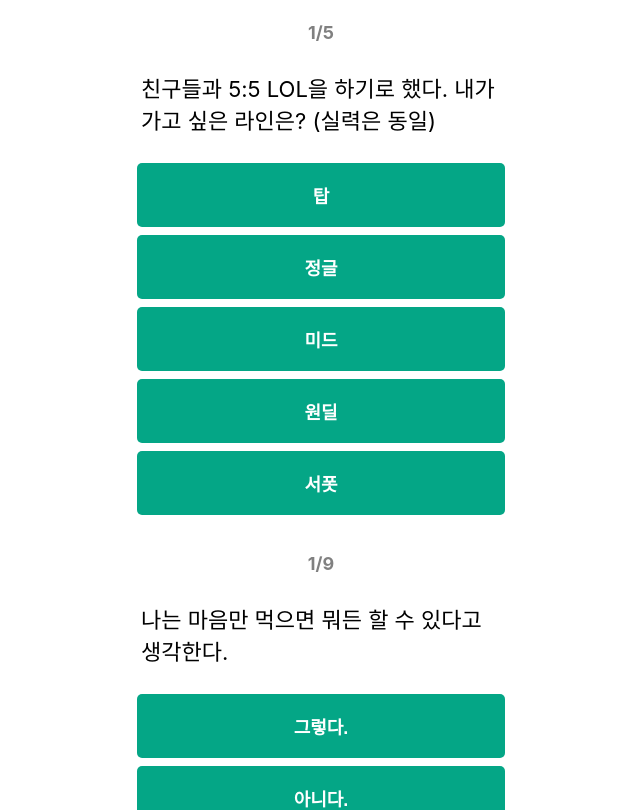
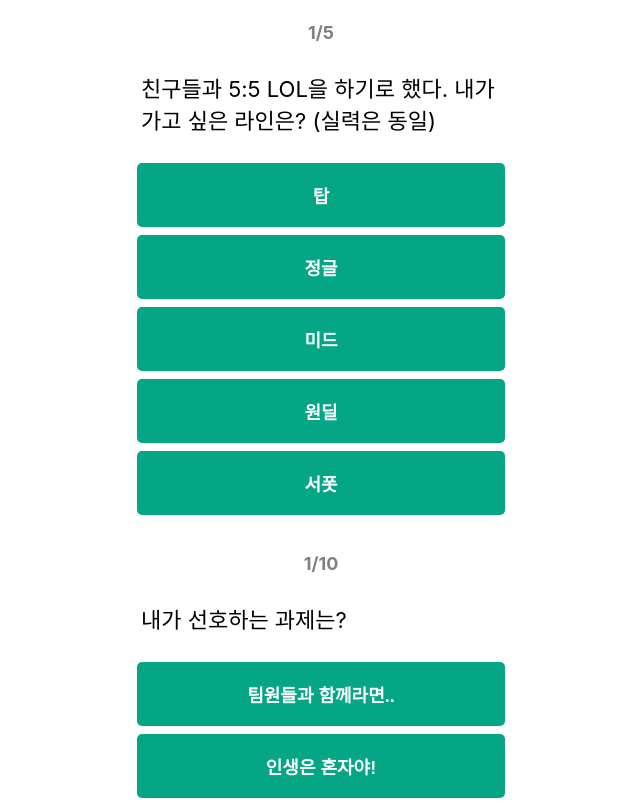
Before and after one commit to YWTechIT/project-military-test, a React (Create React App) app: page / in a window 1280 px wide. Shown: the top 810 px of the page, without its empty margins (319-959 px from the left). Built offline with nearby package versions, Linux system fonts and the light colour scheme.

Commit message:
Update Combat question / answers

```diff
--- a/src/pages/Combat/Constant.js
+++ b/src/pages/Combat/Constant.js
@@ -1,87 +1,94 @@
 const COMBAT_QUIZ = [
 	{
 		id: 1,
-		question: "나는 마음만 먹으면 뭐든 할 수 있다고 생각한다.",
+		question: "내가 선호하는 과제는?",
 		answers: [
-			{ text: "그렇다.", short: 10, long: 0 },
-			{ text: "아니다.", short: 0, long: 10 },
+			{ text: "팀원들과 함께라면..", infantry: 0, artillery: 1, armor: 1, engineer: 1, signal: 0, intelligence: 1 },
+			{ text: "인생은 혼자야!", infantry: 1, artillery: 0, armor: 0, engineer: 0, signal: 1, intelligence: 0 },
 		],
 	},
 	{
 		id: 2,
-		question: "나는 전략게임(StarCraft, WarCraft, etc..)을 할 때 일꾼과 같은 기본적인 유닛을 많이 생산하는 편이다.",
+		question: "나는 해외여행을 갈 때",
 		answers: [
-			{ text: "그렇다.", short: 0, long: 10 },
-			{ text: "아니다.", short: 10, long: 0 },
+			{ text: "여행사를 통해 계획된 여행지를 간다.", infantry: 0, artillery: 1, armor: 0, engineer: 1, signal: 1, intelligence: 1 },
+			{ text: "계획? 그게 뭐야 일단 배낭메고 간다.", infantry: 1, artillery: 0, armor: 1, engineer: 0, signal: 0, intelligence: 0 },
 		],
 	},
 	{
 		id: 3,
-		question: "개인정비시간에 맞선임이 물건을 옮기고 있는 모습을 봤을 때 당신이 드는 생각은?",
+		question: "나는 겉으로 보여지는 것보다, 보이지 않는 곳에 신경이 더 쓰인다.",
 		answers: [
-			{ text: "(하던일을 제쳐두고) ' 제가 들겠습니다! '라고 말한다.", short: 10, long: 0},
-			{ text: "이것만 끝내고 도와줘야지라고 속으로 생각한다.", short: 5, long: 0 },
-			{ text: "나한테 시킨일이 아니니까 모른척한다.", short: 0, long: 10},
-			{ text: "어제 다 못들은 후임 연애 썰 들으러 간다.", short: 0, long: 5},
+			{ text: "그렇다.", infantry: 0, artillery: 1, armor: 0, engineer: 0, signal: 1, intelligence: 1},
+			{ text: "아니다.", infantry: 1, artillery: 0, armor: 1, engineer: 1, signal: 0, intelligence: 0},
 		],
 	},
 	{
 		id: 4,
-		question: "나는 주로 아날로그보다 디지털을 선호하는 편이다.",
+		question: "고등학교로 다시 돌아간다면 선택하고 싶은 과는?",
 		answers: [
-			{ text: "그렇다.", short: 10, long: 0 },
-			{ text: "아니다.", short: 0, long: 10 },
+			{ text: "문과", infantry: 1, artillery: 0, armor: 0, engineer: 0, signal: 0, intelligence: 1 },
+			{ text: "이과", infantry: 0, artillery: 1, armor: 1, engineer: 1, signal: 1, intelligence: 0 },
 		],
 	},
 	{
 		id: 5,
-		question: "40km 행군 도중 ' 저기 저 산만 올라면 도착이다. '라는 말을 2시간째 듣고있는 당신의 속마음은? ",
+		question: "나에게 능력이 하나 주어진다면? ",
 		answers: [
-			{ text: "' 저 산만 올라가면 도착이겠지?! ' 하며 끝까지 힘을 낸다.", short: 5, long: 0 },
-			{ text: "대체 왜 이런 코스로 가는거야?! 하며 투덜댄다.", short: 0, long: 5 },
-			{ text: "동기들도 똑같이 힘드니까 괜찮아 하며 위로한다.", short: 5, long: 5 },
-			{ text: "'소대장님, 진짜 XX 너무 힘듭니다. 제 군장 좀 들어주십쇼' 라고 얘기한다.", short: 0, long: 5 },
-
+			{ text: "상대방의 의도를 파악하는 능력", infantry: 0, artillery: 0, armor: 0, engineer: 0, signal: 0, intelligence: 5 },
+			{ text: "수학적인 계산에 탁월한 능력", infantry: 0, artillery: 5, armor: 0, engineer: 0, signal: 0, intelligence: 0 },
+			{ text: "무한 체력", infantry: 5, artillery: 0, armor: 0, engineer: 0, signal: 0, intelligence: 0 },
+            { text: "설계도만 있으면 무엇이든 지을 수 있는 능력", infantry: 0, artillery: 0, armor: 0, engineer: 5, signal: 0, intelligence: 0},
+            { text: "기계를 능숙하게 다룰 수 있는 능력", infantry: 0, artillery: 0, armor: 5, engineer: 0, signal: 5, intelligence: 0 },
 		],
     },
     {
 		id: 6,
-		question: "나에게 능력이 하나 주어진다면?!",
+		question: "집에서 15분거리인 장소에서 친구와 만나기로 했는데, 어떻게 갈까?",
 		answers: [
-			{ text: "상대방을 설득하는 능력", short: 20, long: 0 },
-			{ text: "수학적인 계산에 탁월한 능력", short: 20, long: 20 },
-			{ text: "무한 체력", short: 30, long: 0 },
-            { text: "설계도만 있으면 무엇이든 지을 수 있는 능력", short: 5, long: 0 },
-            { text: "기계를 능숙하게 다룰 수 있는 능력", short: 0, long: 20 },
+			{ text: "걸어간다.", infantry: 5, artillery: 0, armor: 0, engineer: 0, signal: 0, intelligence: 5 },
+			{ text: "대중교통 / 자차를 타고 간다.", infantry: 0, artillery: 3, armor: 3, engineer: 1, signal: 1, intelligence: 0 },
 		],
 	},
 	{
 		id: 7,
 		question: '오늘은 전술평가가 있는 날이다. 출동준비를 마치고 잠깐 후임과 쉬고있던 나. 문득 어제 불침번근무 중 무전기 배터리를 충전하지 않은 것이 떠오르고 이 사실을 나만 알고있는데...?',
 		answers: [
-			{ text: "허겁지겁 분대장에게 달려가 배터리가 방전됐다고 보고한다.", short: 5, long: 0 },
-			{ text: "인생사 어쩔 수 없지. 그냥 모른체 한다.", short: 0, long: 5 },
-			{ text: "후임을 시켜 분대장에게 보고하라고 한다.", short: 0, long: 5 },
-			{ text: "나보다 짬이 낮은 옆 분대 무전병의 배터리를 몰래 가져온다.", short: 0, long: 5 },
+			{ text: "허겁지겁 분대장에게 달려가 배터리가 방전됐다고 보고한다.", infantry: 0, artillery: 0, armor: 0, engineer: 0, signal: 0, intelligence: 0},
+			{ text: "인생사 어쩔 수 없지. 그냥 모른체 한다.", infantry: 0, artillery: 0, armor: 0, engineer: 0, signal: 0, intelligence: 0},
+			{ text: "후임을 시켜 분대장에게 보고하라고 한다.", infantry: 0, artillery: 0, armor: 0, engineer: 0, signal: 0, intelligence: 0},
+			{ text: "나보다 짬이 낮은 옆 분대 무전병의 배터리를 몰래 가져온다.", infantry: 0, artillery: 0, armor: 0, engineer: 0, signal: 0, intelligence: 0},
 		],
 	},
 
 	{
 		id: 8,
-		question: "친구와 약속장소에서 보기로 했는데, 약속장소까지 어떻게 갈것인가?",
+		question: "전쟁 중 적군과 1:1로 대치 중인 상황일때, 당신의 선택은?",
 		answers: [
-			{ text: "걸어서 간다.", short: 5, long: 0 },
-			{ text: "내일 만나자고 한다.", short: 0, long: 5 },
-			{ text: "대중교통을 타고 간다.", short: 5, long: 5 },
-            { text: "전동퀵보드를 빌려 타고간다.", short: 0, long: 5 },
+			{ text: "총알이 3발 남은 K-2 소총.", infantry: 1, artillery: 0, armor: 0, engineer: 0, signal: 0, intelligence: 0},
+			{ text: "녹슨 대검", infantry: 0, artillery: 0, armor: 0, engineer: 0, signal: 0, intelligence: 1},
+			{ text: "K-9 자주포", infantry: 0, artillery: 1, armor: 1, engineer: 0, signal: 0, intelligence: 0},
+            { text: "지원요청을 한다.", infantry: 0, artillery: 0, armor: 0, engineer: 1, signal: 1, intelligence: 0},
 		],
 	},
 	{
 		id: 9,
-		question: "나는 겉으로 보여지는 것보다, 보이지 않는 곳에 신경이 더 쓰인다.",
+		question: "나는 RCT, ATT, 국지도발훈련의 단어를 알고 있거나 직접 겪어 봤다.",
 		answers: [
-			{ text: "그렇다.", short: 10, long: 0 },
-			{ text: "아니다.", short: 0, long: 10 },
+			{ text: "그렇다.", infantry: 1, artillery: 1, armor: 1, engineer: 0, signal: 0, intelligence: 0 },
+			{ text: "아니다.", infantry: 0, artillery: 0, armor: 0, engineer: 1, signal: 1, intelligence: 1 },
+		],
+	},
+	{
+		id: 10,
+		question: "다음 중 호감이 가는 문장은?",
+		answers: [
+			{ text: "나를 따르라.", infantry: 10, artillery: 0, armor: 0, engineer: 0, signal: 0, intelligence: 0 },
+			{ text: "통하라.", infantry: 0, artillery: 0, armor: 0, engineer: 0, signal: 10, intelligence: 0 },
+			{ text: "우레!", infantry: 0, artillery: 10, armor: 0, engineer: 0, signal: 0, intelligence: 0 },
+			{ text: "시작과 끝은 우리가.", infantry: 0, artillery: 0, armor: 0, engineer: 10, signal: 0, intelligence: 0 },
+			{ text: "적을 먼저 찾아라.", infantry: 0, artillery: 0, armor: 0, engineer: 0, signal: 0, intelligence: 10 },
+			{ text: "지상의 왕자.", infantry: 0, artillery: 0, armor: 10, engineer: 0, signal: 0, intelligence: 0 },
 		],
 	},
 ];
```
